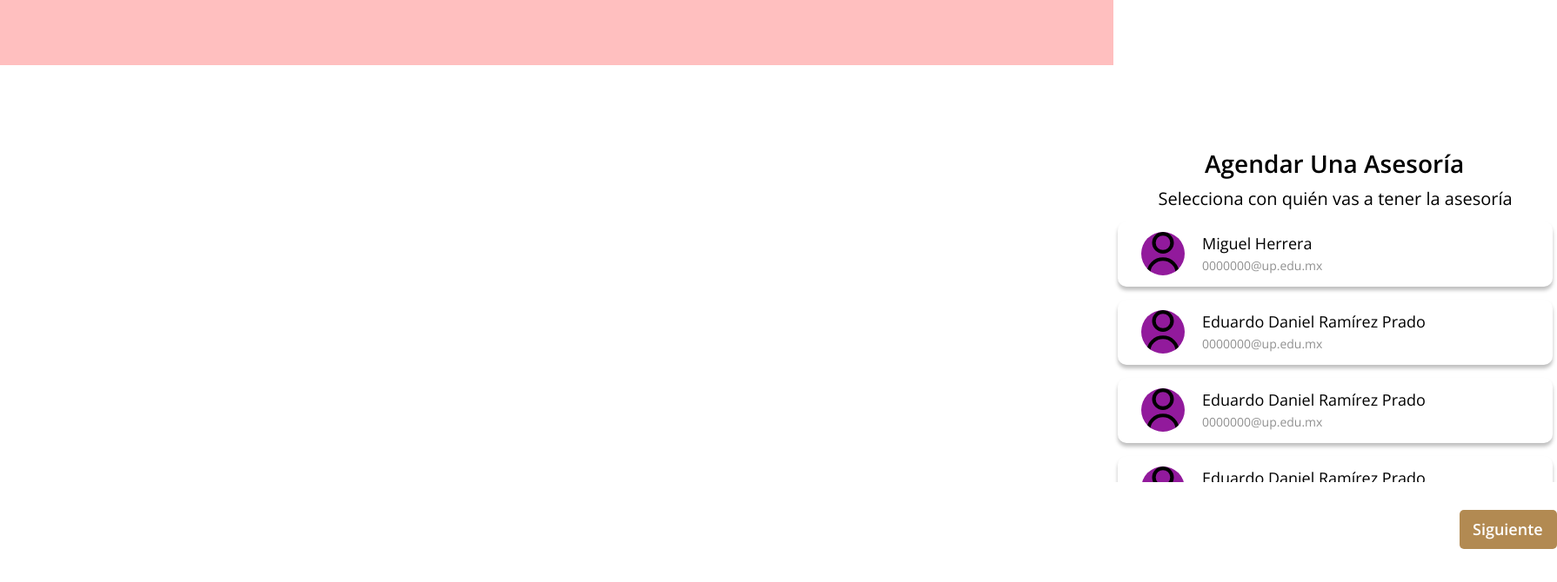
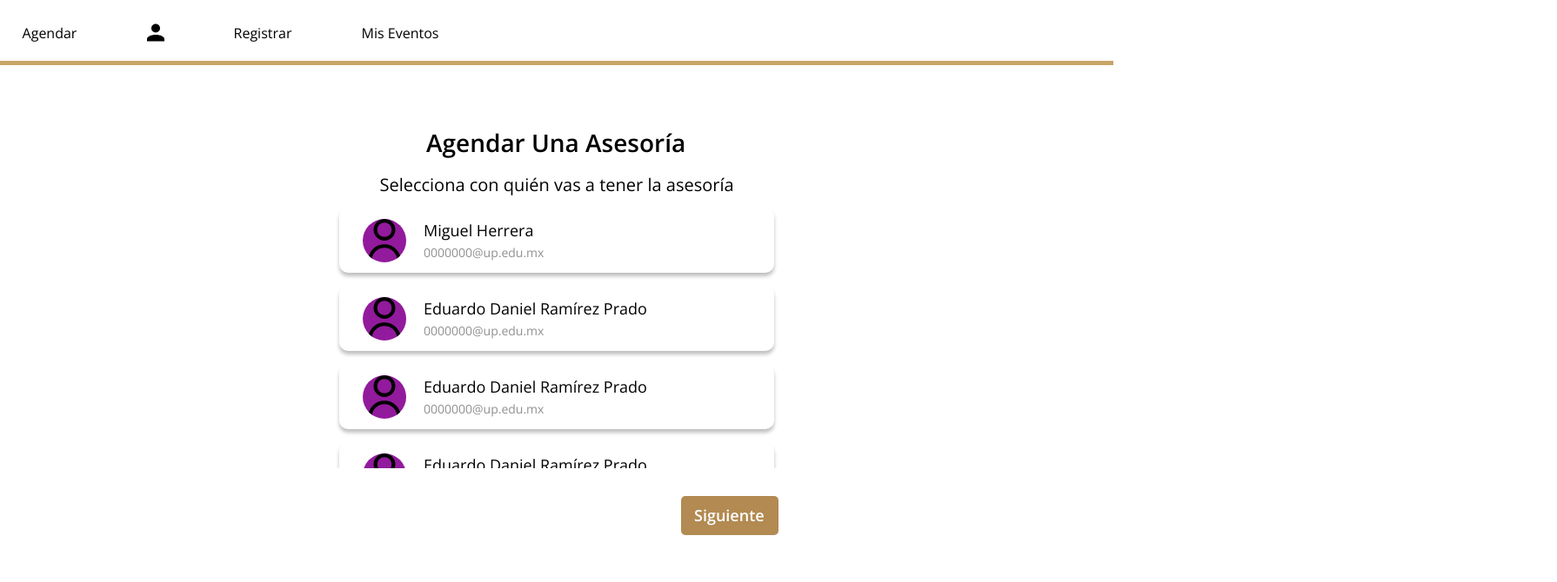
Before and after one commit to ForteUp/AsesoriasUP-F-End-, a React (Vite) app: page / in a window 1280 px wide. Shown: the top 670 px of the page at 87% size, 1790 px wide, since content can reach past the window. Built offline with nearby package versions, Linux system fonts and the light colour scheme.

Commit message:
Add Image profile and modify navbar

```diff
--- a/src/components/NavBar/NavBar.jsx
+++ b/src/components/NavBar/NavBar.jsx
@@ -1,10 +1,24 @@
 import React from 'react';
 import "./NavBar.scss";
+import ImgProfile from "../../assets/VectorProfile.svg";
 
 function NavBar() {
   return (
     <nav className='NavBar-body'>
-
+        <div className='NavBar-Menu'>
+            <div className='opcionAgendar'>
+                <p className='opcionAgendar-text'>Agendar</p>
+            </div>
+            <div className='opcionRegistrar'>
+                <p className='opcionRegistrar-text'>Registrar</p>
+            </div>
+            <div className='opcionMisEventos'>
+                <p className='opcionMisEventos-text'>Mis Eventos</p>
+            </div>
+            <div className='opcionProfile'>
+                <img src={ImgProfile}  className='opcionProfile-text'/>
+            </div>
+        </div>
     </nav>
   )
 }
--- a/src/components/NavBar/NavBar.scss
+++ b/src/components/NavBar/NavBar.scss
@@ -1,6 +1,64 @@
 .NavBar-body{
-    width: 100%;
-    flex: none;
+    width: 100vw;
     height: 75px;
-    background-color: #f888;
+    display: flex;
+    border-bottom: #C8A568 5px solid;
+    .NavBar-Menu{
+        display: flex;
+        flex-direction: row;
+        justify-content: space-between;
+        align-items: center;
+        padding: 0px;
+        width: 530px;
+        height: 75px;
+
+        .opcionAgendar{
+            display: flex;
+            flex-direction: row;
+            justify-content: center;
+            align-items: center;
+            padding: 25px 20px;
+            width: 114px;
+            height: 75px;
+            flex: none;
+            order: 0;
+            flex-grow: 0;
+        }
+
+        .opcionRegistrar{
+            display: flex;
+            flex-direction: row;
+            justify-content: center;
+            align-items: center;
+            padding: 25px 20px;
+            width: 116px;
+            height: 75px;
+            flex: none;
+            order: 1;
+            flex-grow: 0;
+        }
+
+        .opcionMisEventos{
+            display: flex;
+            flex-direction: row;
+            justify-content: center;
+            align-items: center;
+            padding: 25px 20px;
+            width: 140px;
+            height: 75px;
+            flex: none;
+            order: 2;
+            flex-grow: 0;
+        }
+
+        .opcionProfile{
+            display: flex;
+            flex-direction: row;
+            justify-content: center;
+            align-items: center;
+            padding: 25px 20px;
+            width: 70px;
+            height: 75px;
+        }
+    }
 }
--- a/src/page/AgendarCita.scss
+++ b/src/page/AgendarCita.scss
@@ -2,9 +2,10 @@
 .AgendarCita-page{
     height: 100vh;
     width: 100vw;
-    display: flex;
     .Agendar-container{
-        margin: auto;
+        margin-top: 70px;
+        display: grid;
+        justify-content: center;
         .Agendar-title{
             align-content: center;
             width: 300px;
@@ -31,6 +32,7 @@
         }
 
         .ProfileList{
+            margin: auto;
             display: flex;
             flex-direction: column;
             align-items: center;
```
Also changed, not shown: src/assets/VectorProfile.svg (added).
